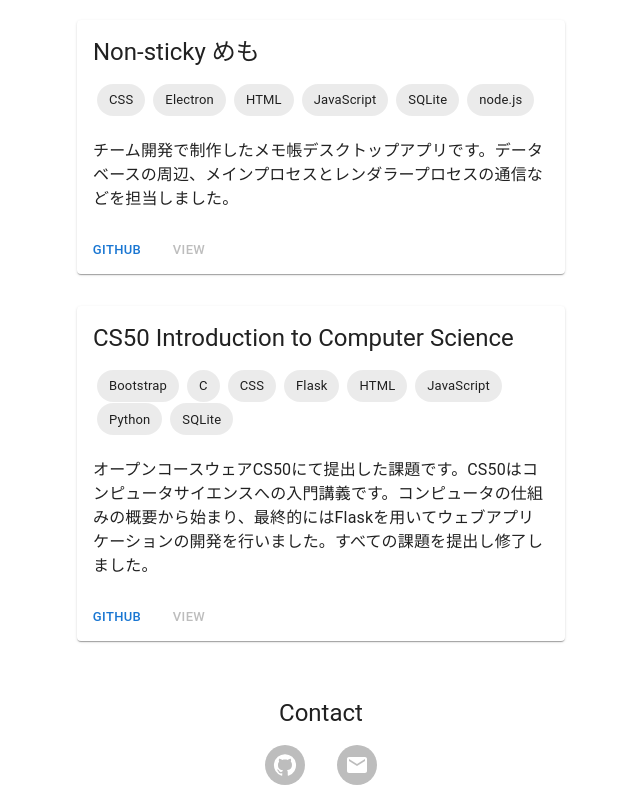
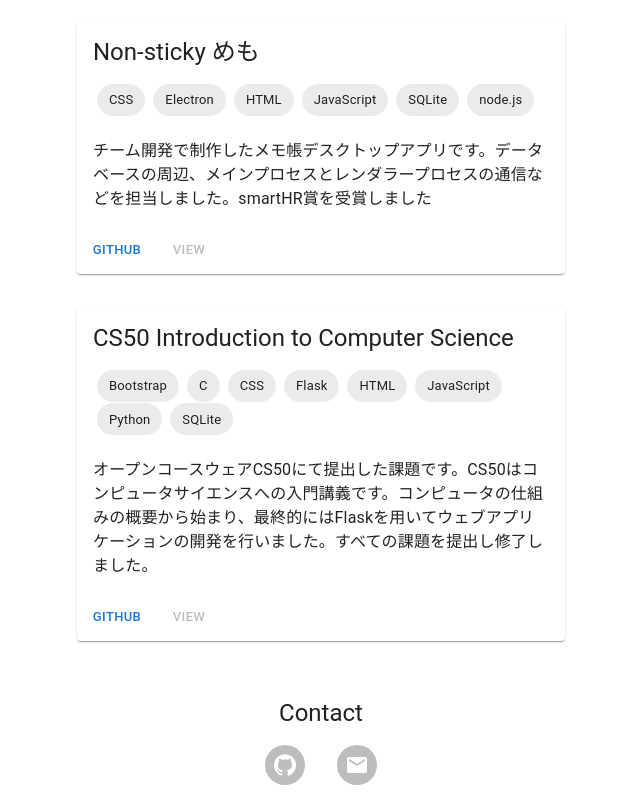
Before and after one commit to K4-R4/portfolio, a React (Create React App) app: page / in a window 1280 px wide. Shown: the part 2980-3789 px from the top of the page, without its empty margins (319-959 px from the left). Built offline with nearby package versions, Linux system fonts and the light colour scheme.

Commit message:
docs/content: updated contents

```diff
--- a/src/components/Works.tsx
+++ b/src/components/Works.tsx
@@ -71,7 +71,8 @@ const workDetails: WorkProps[] = [
         title: 'Non-sticky めも',
         tech: ['JavaScript', 'HTML', 'CSS', 'SQLite', 'node.js', 'Electron'],
         description: 'チーム開発で制作したメモ帳デスクトップアプリです。' +
-            'データベースの周辺、メインプロセスとレンダラープロセスの通信などを担当しました。',
+            'データベースの周辺、メインプロセスとレンダラープロセスの通信などを担当しました。' +
+            'smartHR賞を受賞しました',
         repository: 'https://github.com/K4-R4/team-s09',
         url: ''
     },
```
